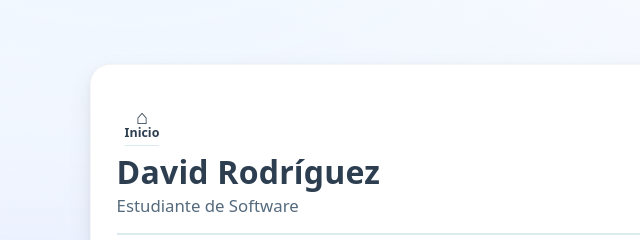
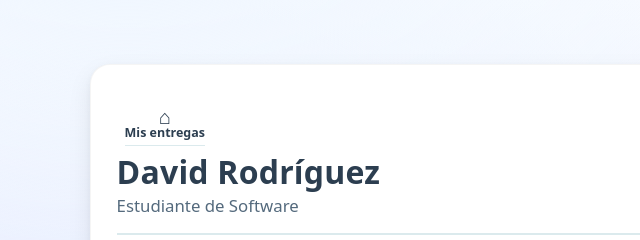
Before and after one commit to davidrodriguez20/2026ii-dsv-portafolio-4gs122-16-rodriguez-david, a plain HTML site: page docs/index.html in a window 1280 px wide. Shown: the top 240 px of the page, 0-640 px from the left. Drawn offline with Linux system fonts and the light colour scheme.

Commit message:
cambio de enlace inicio a mis entrgas

```diff
--- a/docs/index.html
+++ b/docs/index.html
@@ -22,9 +22,9 @@
           <!-- Navegación mínima (breadcrumb). Puedes añadir más tabs si el profe lo pide -->
           <div class="top-actions">
             <nav class="tabs-left" aria-label="Navegación">
-              <a href="../../index.html" class="tab-link is-active">
+              <a href="./modulos/index.html" class="tab-link is-active">
                 <span class="ico" aria-hidden="true">&#8962;</span>
-                <span class="label">Inicio</span>
+                <span class="label">Mis entregas</span>
               </a>
             </nav>
           </div>
```
